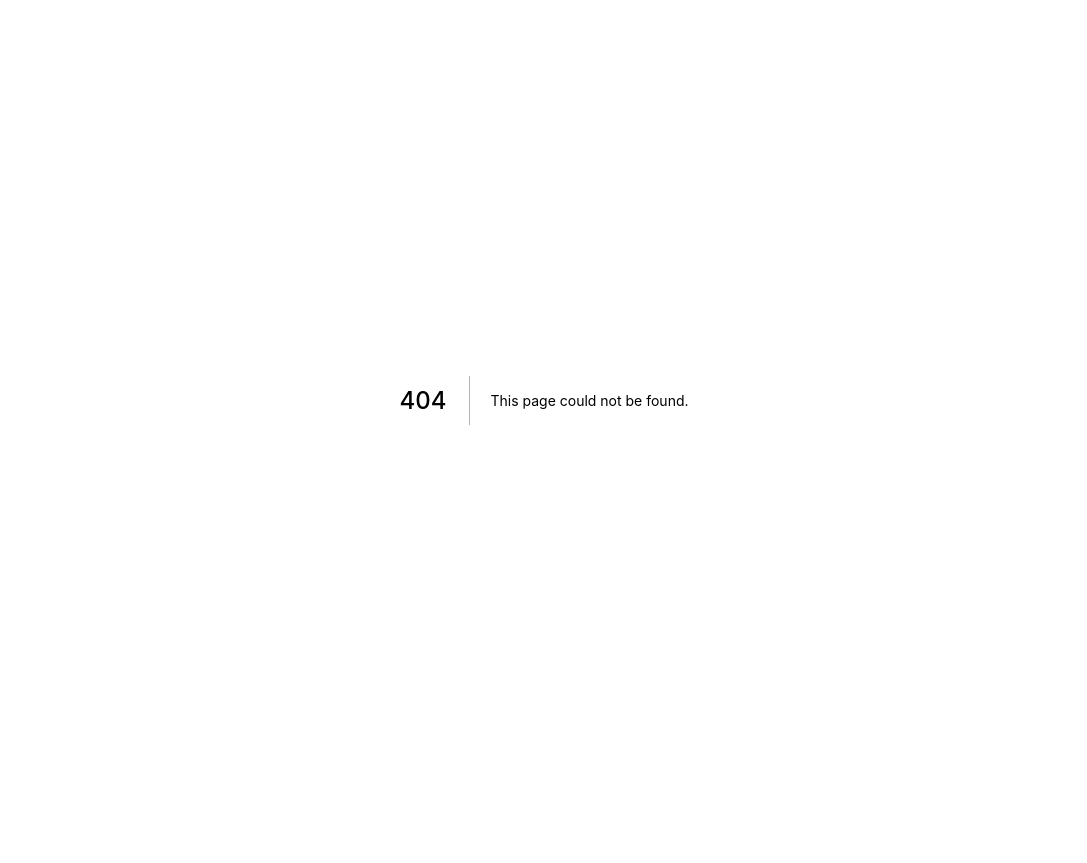
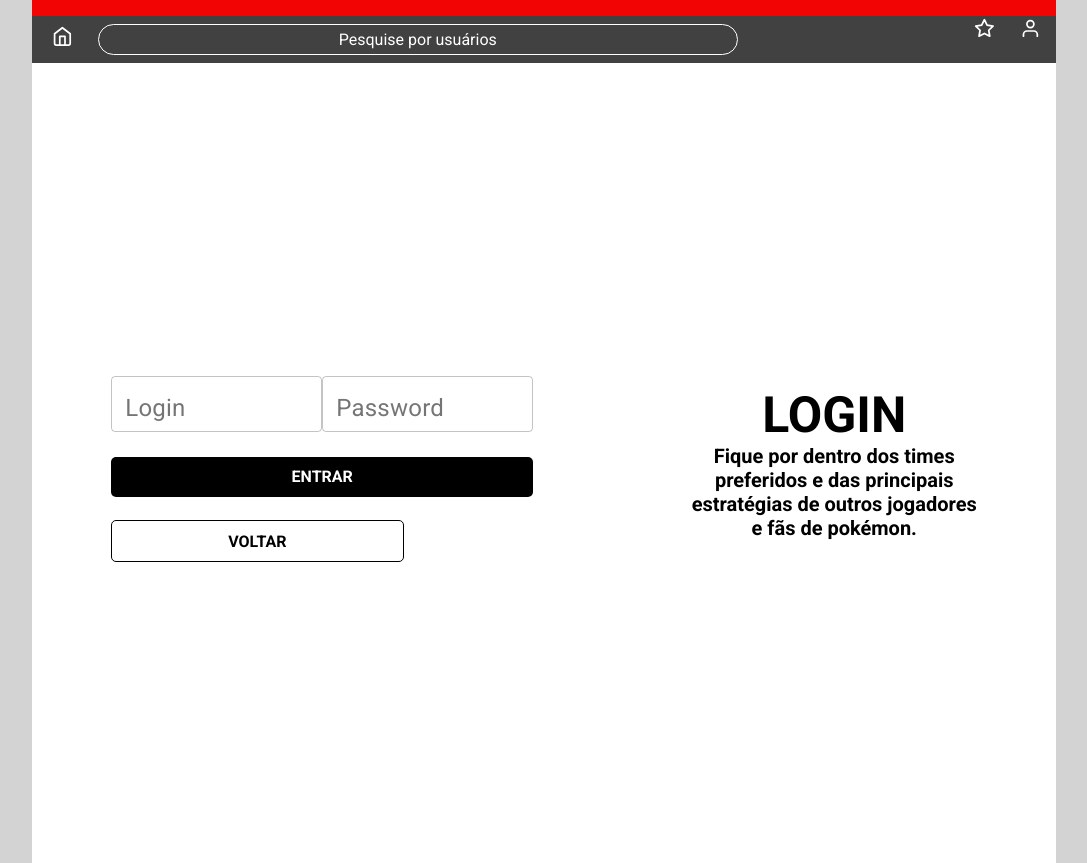
Before and after one commit to GaahNoel/PockeTeam, a Next.js app in the folder frontend/: page /login in a window 1280 px wide. Before the commit this address had no page. Shown: the whole page, without its empty margins (96-1183 px from the left). Before the commit the page ends 800 px from the top, so only its background shows below. Built offline with nearby package versions, Linux system fonts and the light colour scheme; a web font is replaced by a local one.

Commit message:
adaptation part I

```diff
--- /dev/null
+++ b/frontend/src/pages/login.tsx
@@ -0,0 +1,76 @@
+import React, { useState } from 'react';
+import { useForm } from 'react-hook-form';
+import { Helmet } from 'react-helmet';
+import Link from 'next/link';
+import { createStyles, makeStyles, Theme } from '@material-ui/core/styles';
+import TextField from '@material-ui/core/TextField';
+import Header from '../components/header';
+import {
+  Wrapper,
+  Container,
+  Form,
+  Desktop,
+  Mobile,
+  Button,
+  Input,
+} from '../styles/pages/Login';
+
+export default function Login() {
+  const [login, setLogin] = useState('');
+  const [username, setUsername] = useState('');
+  const { register, handleSubmit, errors } = useForm();
+
+  return (
+    <>
+      <Helmet>
+        <title>Pokemania - Login</title>
+      </Helmet>
+      <Header />
+      <Wrapper>
+        <Container>
+          <Mobile>LOGIN</Mobile>
+          <Form>
+            <form>
+              <Input
+                error={errors.login}
+                label="Login"
+                variant="outlined"
+                type="text"
+                inputRef={register({ required: true })}
+                name="login"
+                className="input"
+                helperText={errors.login && '* Campo Obrigatório !'}
+              />
+              <Input
+                error={errors.login}
+                label="Password"
+                type="password"
+                variant="outlined"
+                inputRef={register({ required: true })}
+                name="login"
+                className="input"
+                helperText={errors.login && '* Campo Obrigatório !'}
+              />
+
+              <div>
+                <button type="submit">ENTRAR</button>
+                <Link href="/">
+                  <Button>VOLTAR</Button>
+                </Link>
+              </div>
+            </form>
+          </Form>
+
+          <Desktop>
+            <h3>LOGIN</h3>
+            <h4>
+              Fique por dentro dos times <p>preferidos e das principais</p>
+              <p>estratégias de outros jogadores</p>
+              <p> e fãs de pokémon.</p>
+            </h4>
+          </Desktop>
+        </Container>
+      </Wrapper>
+    </>
+  );
+}
--- a/frontend/src/styles/global.ts
+++ b/frontend/src/styles/global.ts
@@ -27,5 +27,11 @@
   img{
     display:block;
   }
+  body{
+    @media (min-width:850px){
+      background-color: lightgrey;
+    }
+    background-color: white;
+  }
 
 `;
--- /dev/null
+++ b/frontend/src/styles/pages/Login.ts
@@ -0,0 +1,107 @@
+import styled from 'styled-components';
+import { withStyles } from '@material-ui/core/styles';
+import TextField from '@material-ui/core/TextField';
+
+export const Input = styled(TextField)``;
+export const Wrapper = styled.div`
+  display: flex;
+  flex-direction: column;
+  align-items: center;
+  height: 100vh;
+  background-color: #ffffff;
+
+  @media (min-width: 850px) {
+    background-color: lightgrey;
+  }
+`;
+export const Container = styled.div`
+  width: 100%;
+  display: flex;
+  justify-content: center;
+  flex-direction: column;
+  align-items: center;
+  background-color: white;
+  height: 100%;
+
+  @media (min-width: 850px) {
+    width: 80%;
+    background-color: white;
+    height: 100%;
+
+    display: flex;
+    flex-direction: row;
+    justify-content: space-around;
+    align-items: center;
+  }
+`;
+export const Form = styled.div`
+  display: flex;
+  flex-direction: column;
+  align-items: center;
+  label {
+    font-size: 1.5em;
+  }
+
+  button {
+    margin-top: 25px;
+    margin-bottom: 35px;
+    width: 100%;
+    height: 2.5rem;
+    display: flex;
+    justify-content: center;
+    align-items: center;
+    font-weight: bold;
+    font-size: medium;
+    color: #ffffff;
+    background-color: #000000;
+    border-radius: 5px;
+    @media (min-width: 850px) {
+      display: flex;
+      justify-content: center;
+      align-items: center;
+    }
+  }
+`;
+export const Desktop = styled.div`
+  display: none;
+  h3 {
+    @media (min-width: 850px) {
+      font-size: 50px;
+      text-align: center;
+    }
+  }
+  h4 {
+    @media (min-width: 850px) {
+      text-align: center;
+      font-size: 20px;
+    }
+  }
+  @media (min-width: 850px) {
+    display: block;
+  }
+`;
+export const Mobile = styled.h3`
+  display: initial;
+  font-size: 60px;
+
+  @media (min-width: 850px) {
+    display: none;
+  }
+`;
+export const Button = styled.a`
+  color: #000000;
+  margin-top: 15px;
+  padding: 10.5px 55px;
+
+  border: 1px solid #000000;
+  text-decoration: none;
+
+  align-items: center;
+  font-weight: bold;
+  font-size: medium;
+  border-radius: 5px;
+  @media (min-width: 850px) {
+    padding: 10.5px 116px;
+    padding: 10.5px 116px;
+  }
+`;
```
Also changed, not shown: frontend/src/pages/register.tsx (+5 -16 lines), frontend/src/styles/pages/Register.ts (+8 -3 lines), frontend/src/styles.css (added).
